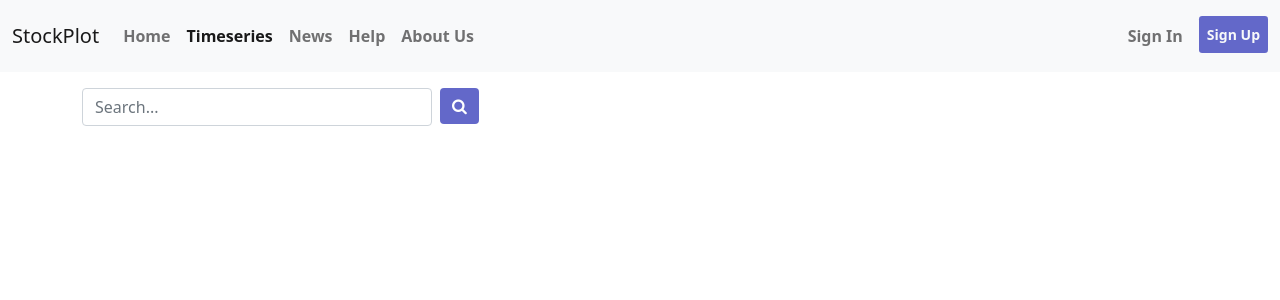
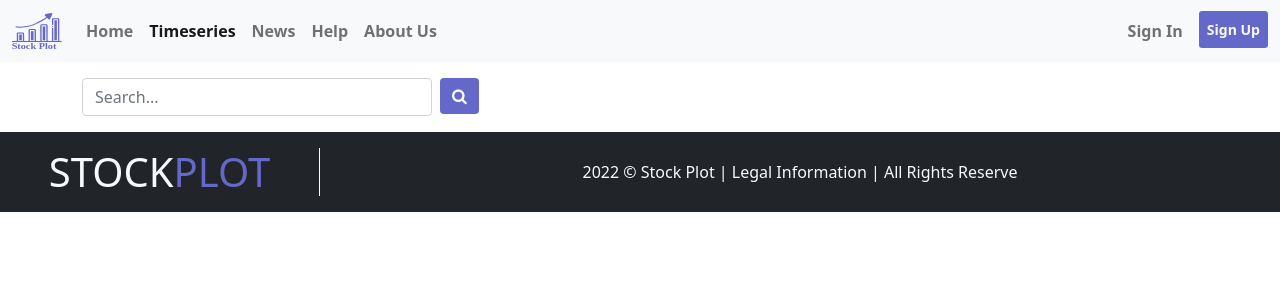
Before and after one commit to anirudhasj441/StockPlot, a Django app: page /plots/timeseries in a window 1280 px wide. Shown: the top 300 px of the page. Run offline with Django 4.2, Linux system fonts and the light colour scheme; some libraries are stand-ins or nearby versions.

Commit message:
dev: add footer, favicon, logo closing issue https://github.com/anirudhasj441/StockPlot/issues/25#issue-1405531500

```diff
--- a/stock_plot/plots/templates/plots/timeseries.html
+++ b/stock_plot/plots/templates/plots/timeseries.html
@@ -28,7 +28,7 @@
         }
     </style>
 {% endblock css %}
-{% block title %}StockPlot - Timeseries{% endblock title %}
+{% block title %}Timeseries - StockPlot{% endblock title %}
 {% block body %}
     <div class="container pt-3">
         <div id="sub-preloader" v-if="graph_loading"></div>
--- a/stock_plot/static/js/script.js
+++ b/stock_plot/static/js/script.js
@@ -18,6 +18,7 @@ const app = Vue.createApp({
             currency: "",
             latest_time: "",
             chart_type: "line_chart",
+            current_year: "",
             search_results: [],
             data: [],
             layout: {
@@ -146,6 +147,7 @@ const app = Vue.createApp({
     mounted(){
         this.preloader = false;
         this.plot_container = document.getElementById("plot");
+        this.current_year = new Date().getFullYear();
         const interval = setInterval(function(){
             if(this.auto_reload){
                 this.showPlot(this.symbol, this.name, this.currency, true);
--- a/stock_plot/templates/base.html
+++ b/stock_plot/templates/base.html
@@ -22,6 +22,7 @@
     <!-- Font Awsome CSS -->
     <link rel="stylesheet" href="https://cdnjs.cloudflare.com/ajax/libs/font-awesome/4.7.0/css/font-awesome.min.css">
 
+    <link rel="shortcut icon" type="image/png" href="{% static 'assets/favicon.svg' %}"/>
     <title>{% block title %}{% endblock title %}</title>
     <style>
         #preloader {
@@ -57,6 +58,42 @@
         .nav-link{
             font-weight: bold;
         }
+
+         /* Small devices (landscape phones, 576px and up) */
+    @media (min-width: 576px) {
+
+        .serch-field,
+        .banner-text {
+            width: 100%;
+        }
+        .footer-logo{
+            border: none !important;
+        }
+    }
+
+    /* Medium devices (tablets, 768px and up) */
+    @media (min-width: 768px) {
+
+        .serch-field,
+        .banner-text {
+            width: 100%;
+        }
+        .footer-logo{
+            border-right: 1px solid white !important;
+        }
+    }
+
+    /* Large devices (desktops, 992px and up) */
+    @media (min-width: 992px) {
+
+        .serch-field,
+        .banner-text {
+            width: 50%;
+        }
+        .footer-logo{
+            border-right: 1px solid white !important;
+        }
+    }
     </style>
     {% block css %}
     {% endblock css %}
@@ -65,9 +102,9 @@
 <body>
     <div id="app">
         <div id="preloader" v-if="preloader"></div>
-        <nav class="navbar navbar-expand-lg navbar-light bg-light py-3">
+        <nav class="navbar navbar-expand-lg navbar-light bg-light py-2">
             <div class="container-fluid">
-                <a class="navbar-brand" href="/">StockPlot</a>
+                <a class="navbar-brand" href="/"><img src="{% static 'assets/logo.svg' %}" alt="logo" width="50"></a>
                 <button class="navbar-toggler shadow-none" type="button" data-bs-toggle="collapse"
                     data-bs-target="#navbarSupportedContent" aria-controls="navbarSupportedContent"
                     aria-expanded="false" aria-label="Toggle navigation">
@@ -105,6 +142,25 @@
         {% block body %}
 
         {% endblock body %}
+        <section id="footer" class="bg-dark">
+            <div class="container-fluid py-3 text-light">
+                <div class="row">
+                    <div class="col-lg-3 col-md-3 col-sm-12 footer-logo">
+                        <div class="d-flex align-items-center justify-content-center">
+                            <!-- <img src="{% static 'assets/logo1.svg' %}" alt="" style="width: 100%"> -->
+                            <h1 class="m-0">STOCK<span class="text-primary">PLOT</span></h1>
+                        </div>
+                    </div>
+                    <div class="col-sm-12 col-md-9 col-lg-9">
+                        <div class="d-flex justify-content-center align-items-center h-100">
+                            <p class="m-0">
+                                [[current_year]] © Stock Plot | Legal Information | All Rights Reserve
+                            </p>
+                        </div>
+                    </div>
+                </div>
+            </div>
+        </section>
     </div>
     <script src="https://cdn.jsdelivr.net/npm/vue@3/dist/vue.global.prod.js"></script>
     <script src="https://cdn.jsdelivr.net/npm/@popperjs/core@2.9.2/dist/umd/popper.min.js"
```
Also changed, not shown: stock_plot/home/templates/home/index.html (+5 -7 lines), stock_plot/static/assets/favicon.svg (added), stock_plot/static/assets/logo.svg (added), stock_plot/static/assets/logo1.svg (added).
